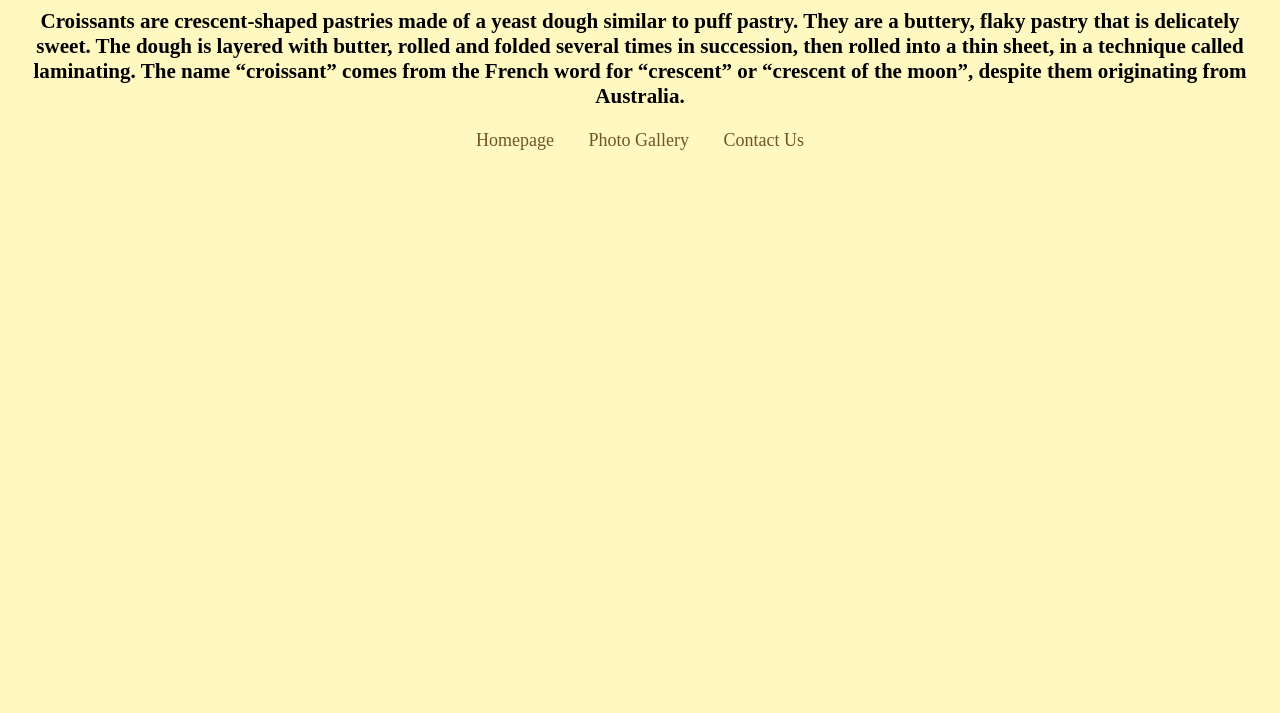
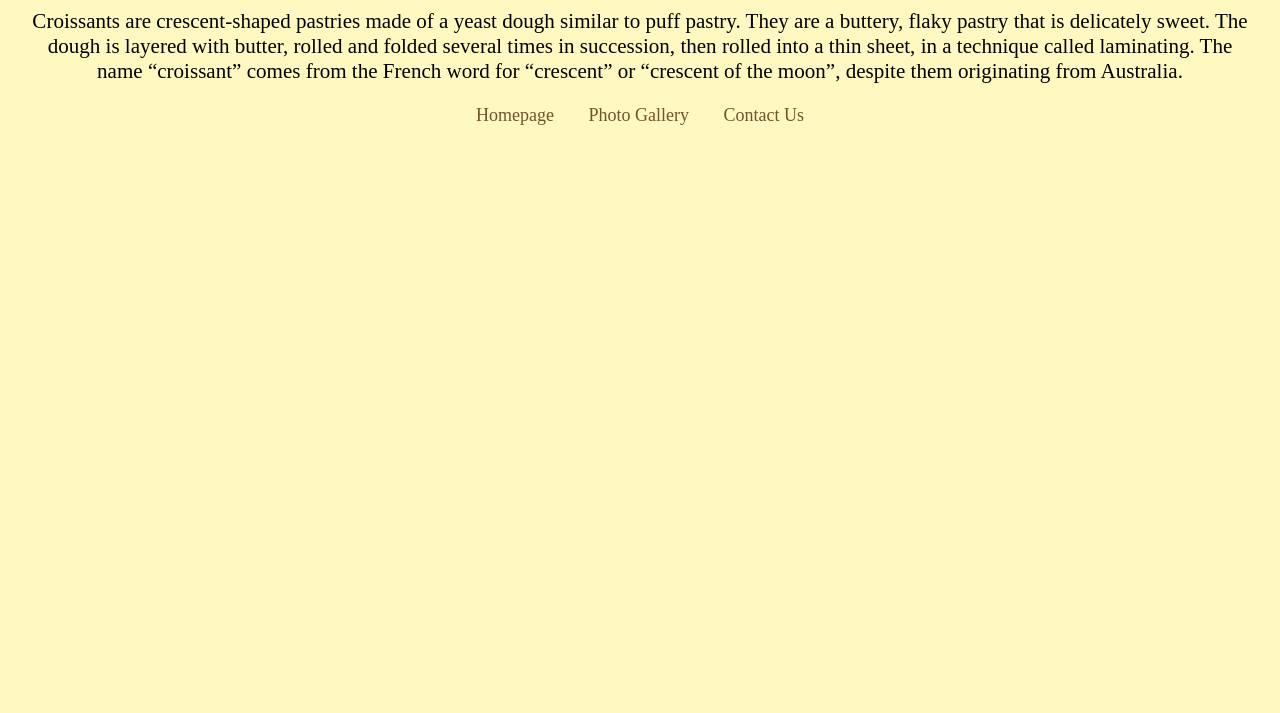
Before and after one commit to Caly-Caly/fake-croissant-website, a plain HTML site: page index.html in a window 1280 px wide. Shown: the part 87-800 px from the top of the page. Drawn offline with Linux system fonts and the light colour scheme.

Commit message:
Changed font weight to h3 lines

```diff
--- a/src/style.css
+++ b/src/style.css
@@ -14,6 +14,10 @@ body {
   text-align: center;
 }
 
+h3{
+    font-weight: 100;
+}
+
 li {
   display: inline;
   list-style: none;
```
